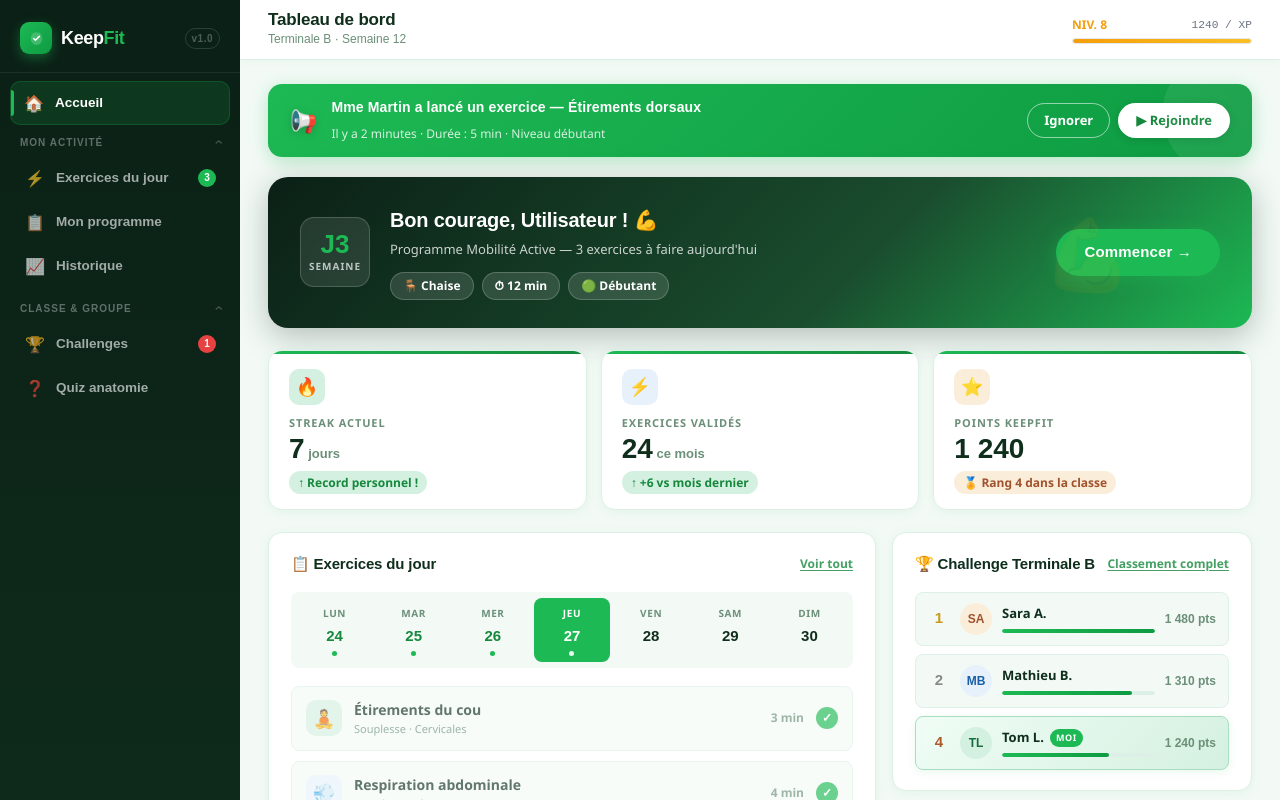
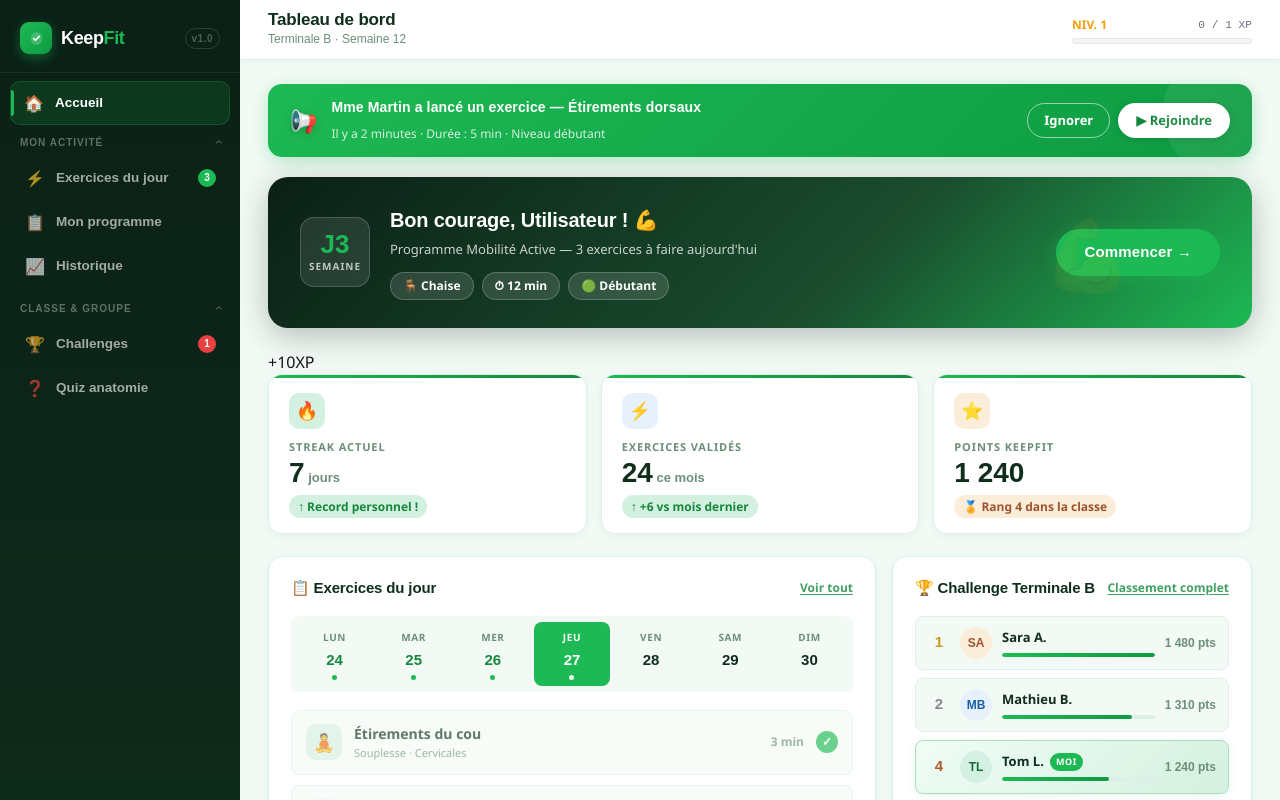
Before and after one commit to KeepFit2026/Keepfit.Client, a Next.js app: page /dashboard in a window 1280 px wide. Shown: the top 800 px of the page. Built offline with nearby package versions, Linux system fonts and the light colour scheme; no server answers.

Commit message:
feat: refresh XP lorsque l'on gagne de l'xp

```diff
--- a/app/(dashboard)/dashboard/page.tsx
+++ b/app/(dashboard)/dashboard/page.tsx
@@ -3,6 +3,7 @@
 import { User } from '@/app/types/User';
 import styles from './dashboard.module.css'
 import { useUser } from '@/app/providers/userProvider';
+import api from '@/app/lib/axios';
 
 function HeroCard({ user }: { user: User | null }) {
   return (
@@ -103,7 +104,7 @@ function ChallengeRow({
 }
 
 export default function DashboardPage() {
-  const { user, isLoading } = useUser(); // Hook dans le provider.
+  const { user, isLoading, refetchUser } = useUser(); // Hook dans le provider.
   if (isLoading) {
     return (
       <div style={{ padding: '2rem', textAlign: 'center' }}>
@@ -112,10 +113,16 @@ export default function DashboardPage() {
     );
   }
 
+  const handleAddXp = async () => {
+    api.get('/api/addXp');
+    await refetchUser();
+  }
+
   return (
     <>
       <TeacherBanner />
       <HeroCard user={user} />
+      <button onClick={handleAddXp}> +10XP</button>
 
       <div className={styles.statsGrid}>
         <StatCard icon="🔥" iconBg="#d4f0e0" label="Streak actuel"     value="7"     unit=" jours"   trend="↑ Record personnel !" trendVariant="up" />
--- a/app/components/Aside.tsx
+++ b/app/components/Aside.tsx
@@ -37,7 +37,7 @@ export function Aside({ children, user, footer }: AsideProps) {
       {user && (
         <div className={styles.userWrap}>
           <div className={styles.userPill}>
-            <div className={styles.avatar}>{ user.name[0] }</div>
+            <div className={styles.avatar}>{ user.name?.[0] ?? '?'}</div>
             <div className={styles.userInfo}>
               <span className={styles.userName}>{user.name}</span>
             </div>
--- a/app/components/DashboardLayout.tsx
+++ b/app/components/DashboardLayout.tsx
@@ -1,3 +1,6 @@
+'use client'
+import { refresh } from 'next/cache'
+import api from '../lib/axios'
 import { useUser } from '../providers/userProvider'
 import { User } from '../types/User'
 import { Aside } from './Aside'
@@ -15,19 +18,12 @@ type DashboardLayoutProps = {
 }
 
 type TopBarProps = {
-  title: string,
-  breadcrumb?: string;
-  actions?: React.ReactNode;
-  userData?: any;
+  title: string
+  breadcrumb?: string
+  actions?: React.ReactNode
 }
 
-function Topbar({ title, breadcrumb, actions, userData }: TopBarProps) {
-
-  const xp = userData?.current_xp ?? 1240;
-  const nextXp = userData?.xp_required;
-  const level = userData?.current_level ?? 8;
-  const progress = (xp / nextXp) * 100;
-
+function Topbar({ title, breadcrumb, actions }: TopBarProps) {
   return (
     <div className={styles.topbar}>
       <div className={styles.topbarLeft}>
@@ -36,12 +32,7 @@ function Topbar({ title, breadcrumb, actions, userData }: TopBarProps) {
       </div>
 
       <div className={styles.topbarRight}>
-        <XpCard
-          xp={xp}
-          nextXp={nextXp}
-          level={level}
-          progress={progress}
-        />
+        <XpCard />
         {actions && <div className={styles.topbarActions}>{actions}</div>}
       </div>
     </div>
@@ -49,7 +40,6 @@ function Topbar({ title, breadcrumb, actions, userData }: TopBarProps) {
 }
 
 export function DashboardLayout({ sidebar, sidebarFooter, pageTitle, breadcrumb, topbarActions, children }: DashboardLayoutProps) {
-
   const { user } = useUser();
 
   return (
@@ -63,7 +53,6 @@ export function DashboardLayout({ sidebar, sidebarFooter, pageTitle, breadcrumb,
           title={pageTitle}
           breadcrumb={breadcrumb}
           actions={topbarActions}
-          userData={user}
         />
         <main className={styles.content}>{children}</main>
       </div>
--- a/app/components/NavLabel.tsx
+++ b/app/components/NavLabel.tsx
@@ -3,26 +3,20 @@ import Link from 'next/link'
 import { usePathname } from 'next/navigation'
 import styles from './navLabel.module.css'
 
-interface NavLabelProps {
-  /** Display name shown in the sidebar */
+type NavLabelProps = {
   label: string
-  /** Next.js route this item links to */
   href: string
-  /** Emoji or short icon string */
   icon?: string
-  /** Optional badge count / text */
   badge?: string | number
-  /** Badge color variant */
   badgeVariant?: 'default' | 'alert' | 'amber'
 }
 
-function NavBadge({
-  value,
-  variant = 'default',
-}: {
+type NavBadge = {
   value: string | number
   variant?: 'default' | 'alert' | 'amber'
-}) {
+}
+
+function NavBadge({ value, variant = 'default'}: NavBadge) {
   return (
     <span className={`${styles.badge} ${styles[variant]}`}>
       {value}
@@ -30,22 +24,8 @@ function NavBadge({
   )
 }
 
-/**
- * A single sidebar navigation item.
- *
- * Usage inside <Aside>:
- *   <NavLabel label="Accueil"           href="/dashboard"          icon="🏠" />
- *   <NavLabel label="Exercices du jour" href="/dashboard/exercices" icon="⚡" badge={3} />
- */
-export function NavLabel({
-  label,
-  href,
-  icon,
-  badge,
-  badgeVariant = 'default',
-}: NavLabelProps) {
+export function NavLabel({label, href, icon, badge, badgeVariant = 'default'}: NavLabelProps) {
   const pathname = usePathname()
-
   const isActive =
     pathname === href ||
     (href !== '/' && href !== '/dashboard' && pathname.startsWith(href))
--- a/app/components/SideBarFooter.tsx
+++ b/app/components/SideBarFooter.tsx
@@ -1,14 +1,12 @@
 import styles from './aside.module.css'
 
-export function SidebarFooterItem({
-  icon,
-  label,
-  onClick,
-}: {
-  icon: string
-  label: string
-  onClick?: () => void
-}) {
+type SideBarsProps = {
+  icon: String,
+  label: String,
+  onClick? : () => void
+}
+
+export function SidebarFooterItem({ icon, label, onClick }: SideBarsProps) {
   return (
     <>
       <button className={styles.footerItem} onClick={onClick}>
--- a/app/components/topbar/xp.tsx
+++ b/app/components/topbar/xp.tsx
@@ -1,15 +1,18 @@
-import styles from './xp.module.css';
+'use client'
 
-type XpProps = {
-    xp: number;
-    nextXp: number;
-    level: number;
-    progress: number;
-}
+import { useUser } from '../../providers/userProvider'
+import styles from './xp.module.css'
 
-export function XpCard({ xp, nextXp, level, progress }: XpProps) {
+export function XpCard() {
+    const { user } = useUser();
+
+    const xp = user?.current_xp ?? 0;
+    const nextXp = user?.xp_required || 1;
+    const level = user?.current_level ?? 1;
+
+    const progress = Math.min((xp / nextXp) * 100, 100);
+
     return (
-        <>
         <div className={styles.xpCard}>
             <div className={styles.xpInfo}>
                 <span className={styles.levelBadge}>Niv. {level}</span>
@@ -19,6 +22,5 @@ export function XpCard({ xp, nextXp, level, progress }: XpProps) {
                 <div className={styles.xpFill} style={{ width: `${progress}%` }} />
             </div>
         </div>
-        </>
     )
 }
--- a/app/providers/userProvider.tsx
+++ b/app/providers/userProvider.tsx
@@ -13,10 +13,15 @@ export function UserProvider({ children }: { children: ReactNode }) {
   const [isLoading, setIsLoading] = useState(true);
 
   const fetchUser = async () => {
-    setIsLoading(true);
+
+    //Loading seulement si l'utilisateur n'est pas encore chargé pour la première fois.
+    if(!user) {
+      setIsLoading(true);
+    }
+
     try {
       const response = await api.get('/api/user');
-      setUser(response.data);
+      setUser(response.data.data);
     } catch (error) {
       setUser(null);
     } finally {
@@ -35,7 +40,7 @@ export function UserProvider({ children }: { children: ReactNode }) {
   );
 }
 
-//Hook personnalisé pour utiliser le contexte facilement
+//Hook pour utiliser le contexte
 export function useUser() {
   const context = useContext(UserContext);
   if (context === undefined) {
```
Also changed, not shown: app/components/NavGroup.tsx (+0 -12 lines). Lines whose indentation alone changed are shown as unchanged.
